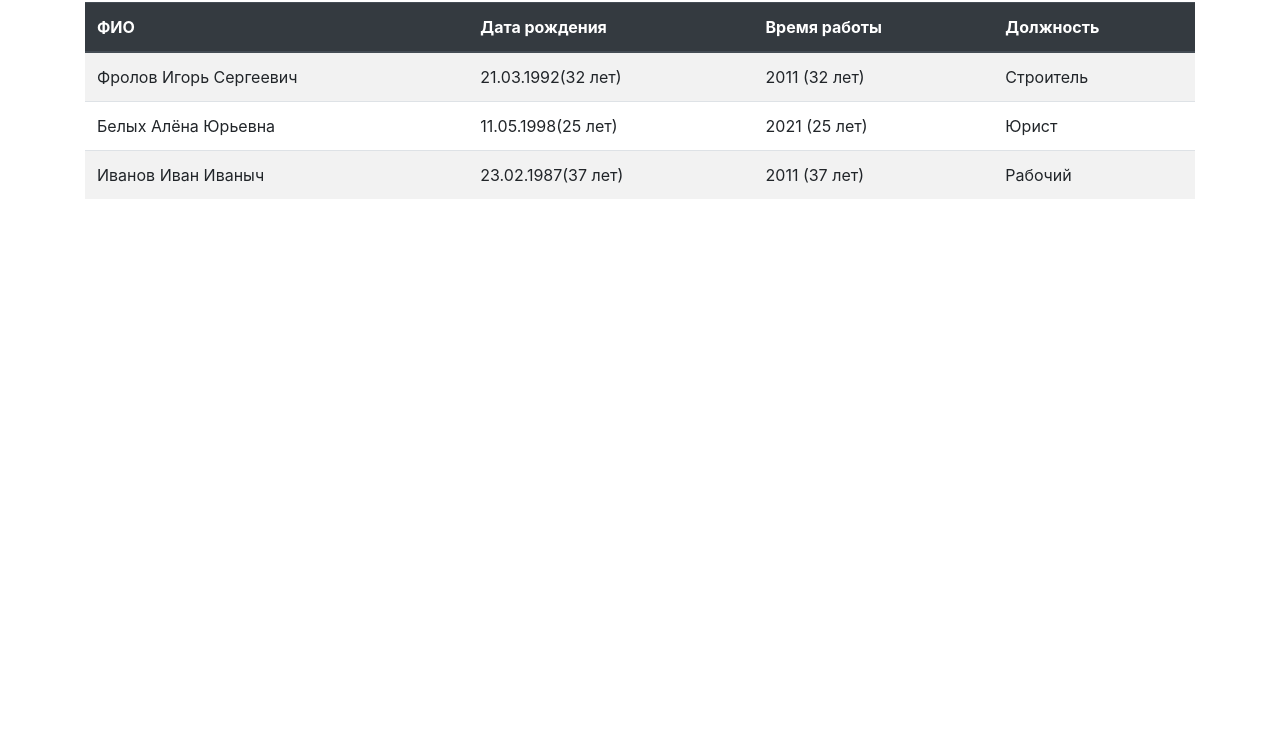
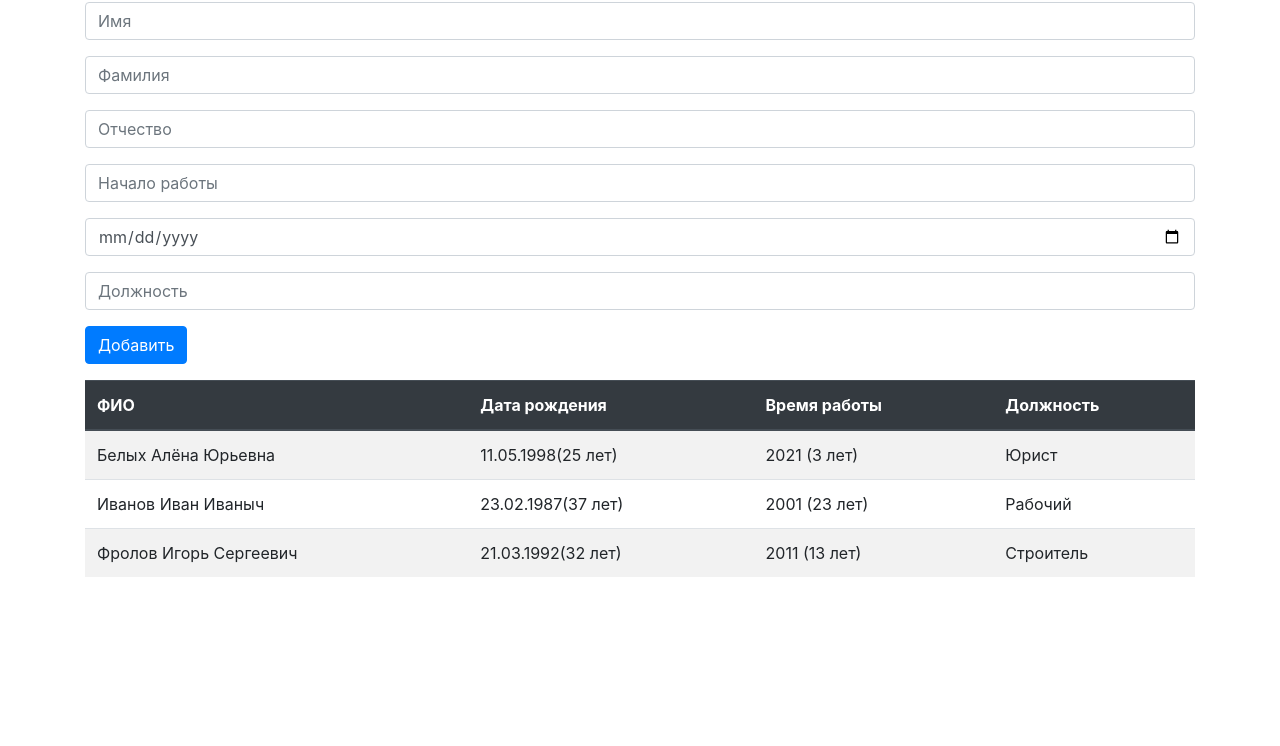
Before and after one commit to lipatovSergey/project, a plain HTML site: page employers_list/index.html in a window 1280 px wide. Shown: the part 54-800 px from the top of the page. Drawn offline with nearby package versions, Linux system fonts and the light colour scheme.

Commit message:
finished

```diff
--- a/employers_list/index.html
+++ b/employers_list/index.html
@@ -12,12 +12,35 @@
   <section class="main">
     <div class="container">
       <h1>Сотрудники</h1>
+
+      <form action="" id="add-worker">
+        <div class="mb-3">
+          <input class="form-control" type="text" placeholder="Имя" id="input-name">
+        </div>
+        <div class="mb-3">
+          <input class="form-control" type="text" placeholder="Фамилия" id="input-surname">
+        </div>
+        <div class="mb-3">
+          <input class="form-control" type="text" placeholder="Отчество" id="input-lastname">
+        </div>
+        <div class="mb-3">
+          <input class="form-control" type="number" placeholder="Начало работы" id="input-workStart">
+        </div>
+        <div class="mb-3">
+          <input class="form-control" type="date" placeholder="Имя" id="input-birtDate">
+        </div>
+        <div class="mb-3">
+          <input class="form-control" type="text" placeholder="Должность" id="input-post">
+        </div>
+        <button class="btn btn-primary mb-3">Добавить</button>
+      </form>
+
       <table class="workersTable table table-striped">
         <thead class="thead-dark">
-          <th>ФИО</th>
-          <th>Дата рождения</th>
-          <th>Время работы</th>
-          <th>Должность</th>
+          <th data-column="fio">ФИО</th>
+          <th data-column="birthDate">Дата рождения</th>
+          <th data-column="workStart">Время работы</th>
+          <th data-column="post">Должность</th>
         </thead>
         <tbody id="workersList"></tbody>
       </table>
--- a/employers_list/js/main.js
+++ b/employers_list/js/main.js
@@ -1,15 +1,19 @@
 import Worker from "./worker.js";
 
+// Массив сотрудников
 const workers = [
   new Worker('Игорь', 'Фролов', 'Сергеевич', 2011, new Date(1992, 2, 21), 'Строитель'),
   new Worker('Алёна', 'Белых', 'Юрьевна', 2021, new Date(1998, 4, 11), 'Юрист'),
-  new Worker('Иван', 'Иванов', 'Иваныч', 2011, new Date(1987, 1, 23), 'Рабочий')
+  new Worker('Иван', 'Иванов', 'Иваныч', 2001, new Date(1987, 1, 23), 'Рабочий')
 ]
 
-// ghb
+const $workersList = document.getElementById("workersList"),
+      $workersListTHAll = document.querySelectorAll('.workersTable th');
 
-const $workersList = document.getElementById("workersList");
+let column = 'fio',
+    columnDir = true;
 
+// Получить TR сотрудника
 function newWorkerTR(worker) {
   const $workerTR = document.createElement('tr'),
         $fioTD = document.createElement('td'),
@@ -17,9 +21,9 @@ function newWorkerTR(worker) {
         $workStartTD = document.createElement('td'),
         $postTD = document.createElement('td')
 
-  $fioTD.textContent = worker.getFIO();
+  $fioTD.textContent = worker.fio;
   $birtDateTD.textContent = worker.getBirthDateString() + '(' + worker.getAge() + ' лет)';
-  $workStartTD.textContent = worker.workStart + ' (' + worker.getAge() + ' лет)';
+  $workStartTD.textContent = worker.workStart + ' (' + worker.getWorkPeriod() + ' лет)';
   $postTD.textContent = worker.post;
 
   $workerTR.append($fioTD)
@@ -30,12 +34,47 @@ function newWorkerTR(worker) {
   return $workerTR;
 }
 
+// Получить сортировку массива по параметрам
+const getSortWorkers = (prop, dir) => {
+  return [...workers].sort((workerA, workerB) => (dir ? workerA[prop] > workerB[prop] : workerA[prop] < workerB[prop]) ? 1 : -1);
+};
+
+// Отрисовать
 function render() {
-  const workersCopy = [...workers]
+   let workersCopy = [...workers];
+
+   workersCopy = getSortWorkers(column, columnDir);
+
+   $workersList.innerHTML = '';
 
    for (const worker of workersCopy) {
       $workersList.append(newWorkerTR(worker))
    }
 }
+// События сортировки
+$workersListTHAll.forEach(element => {
+  element.addEventListener('click', function() {
+    column = this.dataset.column;
+    columnDir = !columnDir
+    render()
+  })
+})
+
+// Добавление
+document.getElementById('add-worker').addEventListener('submit', function(event) {
+  event.preventDefault();
+
+  workers.push(new Worker(
+    document.getElementById('input-name').value,
+    document.getElementById('input-surname').value,
+    document.getElementById('input-lastname').value,
+    Number(document.getElementById('input-workStart').value),
+    new Date(document.getElementById('input-birtDate').value),
+    document.getElementById('input-post').value
+  ))
+
+  render();
+
+})
 
 render()
--- a/employers_list/js/worker.js
+++ b/employers_list/js/worker.js
@@ -9,9 +9,7 @@ export default class Worker {
     this.post = post
   }
 
-
-
-  getFIO() {
+  get fio() {
     return this.surname + ' ' + this.name + ' ' + this.lastname;
   }
 
```
